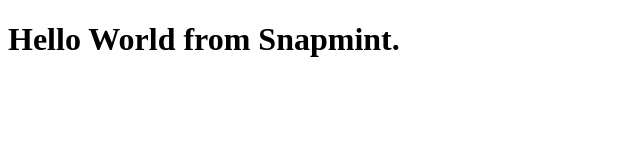
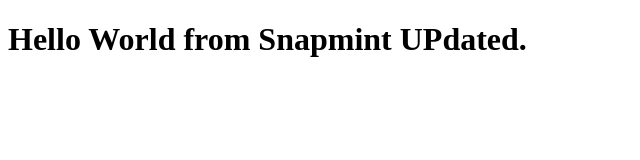
Before and after one commit to alvinjoseph7/snap-tut, a plain HTML site: page index.html in a window 1280 px wide. Shown: the whole page, without its empty margins (0-640 px from the left). Drawn offline with Linux system fonts and the light colour scheme.

Commit message:
Update index.html

```diff
--- a/index.html
+++ b/index.html
@@ -6,7 +6,7 @@
   </head>
   <body>
     <h1>
-      Hello World from Snapmint.
+      Hello World from Snapmint UPdated.
     </h1>
   </body>
 </html>
```
